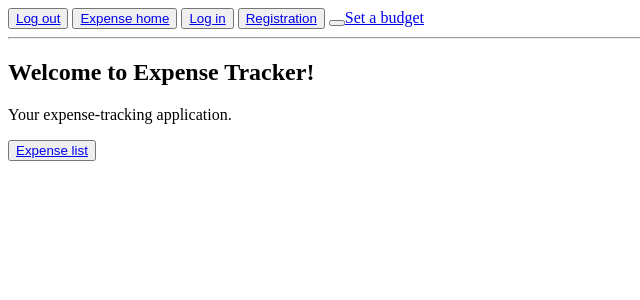
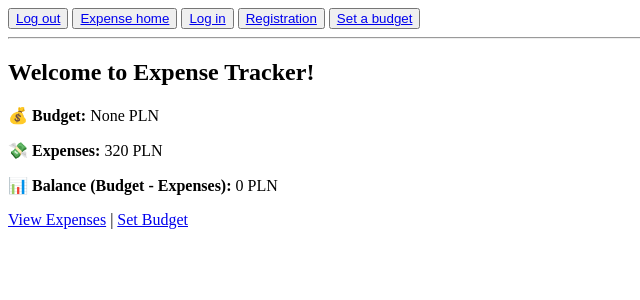
Before and after one commit to DanieloSendi/Expense-Tracker-App, a Django app: page / in a window 1280 px wide. Shown: the top 300 px of the page, without its empty margins (0-640 px from the left). Run offline with Django 5.2, Linux system fonts and the light colour scheme; a user stored in the database is signed in; data comes from the database, SQL or seed files in the repository; both versions use the stored data as it was after the commit; parts of the project's set-up code (start-up, migrations or seed data) failed here and were passed over.

Commit message:
Updated Budget display on home page

```diff
--- a/expenses/models.py
+++ b/expenses/models.py
@@ -23,6 +23,7 @@
     def __str__(self):
         return f"{self.amount} - {self.category} ({self.date})"
 
+
 @receiver(post_migrate)
 def create_default_categories(sender, **kwargs):
     if sender.name == "expenses":
@@ -37,4 +38,4 @@
     amount = models.DecimalField(max_digits=10, decimal_places=2, default=0.00)  # The amount of monthly budget
 
     def __str__(self):
-        return f"Budget {self.user.username}: {self.amount} PLN"
+        return f"Budget {self.user.username}: {self.amount}"
--- a/expenses/templates/expenses/expense_list.html
+++ b/expenses/templates/expenses/expense_list.html
@@ -1,8 +1,8 @@
-{% extends "base.html" %}
-{% block content %}
+{% extends "base.html" %} {% block content %}
 
 <h2>Your expenses</h2>
 <a href="{% url 'expense-create' %}">Add a new expense</a>
+<a href="{% url 'export-csv' %}">📥 Download the expenses (CSV)</a>
 <table border="1">
     <tr>
         <th>Category</th>
--- a/expenses/templates/expenses/home.html
+++ b/expenses/templates/expenses/home.html
@@ -1,11 +1,14 @@
-{% extends "base.html" %}
-{% block content %}
+{% extends "base.html" %} {% block content %}
 <h2>Welcome to Expense Tracker!</h2>
-<p>Your expense-tracking application.</p>
 
 {% if budget_status %}
 <p><strong>{{ budget_status }}</strong></p>
 {% endif %}
 
-<p><button><a href="{% url 'expense-list' %}">Expense list</a></button></p>
+<p><strong>💰 Budget:</strong> {{ budget }} PLN</p>
+<p><strong>💸 Expenses:</strong> {{ total_spent }} PLN</p>
+<p><strong>📊 Balance (Budget - Expenses):</strong> {{ balance }} PLN</p>
+
+<a href="{% url 'expense-list' %}">View Expenses</a> |
+<a href="{% url 'budget' %}">Set Budget</a>
 {% endblock %}
--- a/expenses/urls.py
+++ b/expenses/urls.py
@@ -1,5 +1,5 @@
 from django.urls import path
-from .views import home, expense_list, expense_create, expense_update, expense_delete, budget_view
+from .views import home, expense_list, expense_create, expense_update, expense_delete, budget_view, export_expenses_csv
 
 urlpatterns = [
     path("", home, name="expenses-home"),
@@ -8,4 +8,5 @@
     path("expenses/edit/<int:pk>/", expense_update, name="expense-update"),
     path("expenses/delete/<int:pk>/", expense_delete, name="expense-delete"),
     path("budget/", budget_view, name="budget"),
+    path("export/csv/", export_expenses_csv, name="export-csv"),
 ]
--- a/expenses/views.py
+++ b/expenses/views.py
@@ -6,13 +6,16 @@
 from django.shortcuts import get_object_or_404, redirect
 from .forms import ExpenseForm, BudgetForm
 from django.db import models
-
+import csv
+from django.http import HttpResponse
 
 @login_required
 def home(request):
     expenses = Expense.objects.filter(user=request.user)
     budget = Budget.objects.filter(user=request.user).first()
+
     total_spent = expenses.aggregate(models.Sum("amount"))["amount__sum"] or 0
+    balance = budget.amount - total_spent if budget else 0  # Obliczamy, ile jeszcze zostało w budżecie
 
     budget_status = None
     if budget:
@@ -23,15 +26,22 @@
             budget_status = "🟡 You're close to exceeding your budget!"
         else:
             budget_status = f"🟢 Used {percent_used:.2f}% of the budget."
-    return render(request, "expenses/home.html", {"expenses": expenses, "budget_status": budget_status})
 
-# Takes all the expenses of a logged-in user and sorts them descending by date.
+    return render(request, "expenses/home.html", {
+        "expenses": expenses,
+        "total_spent": total_spent,
+        "budget": budget.amount if budget else None,
+        "balance": balance,
+        "budget_status": budget_status
+    })
+
+# Takes all the expenses of a logged-in user and sorts them descending by date
 @login_required
 def expense_list(request):
     expenses = Expense.objects.filter(user=request.user).order_by("-date")
     return render(request, "expenses/expense_list.html", {"expenses": expenses})
 
-# Creates a new expense and assigns it to the currently logged-in user.
+# Creates a new expense and assigns it to the currently logged-in user
 @login_required
 def expense_create(request):
     if request.method == "POST":
@@ -45,7 +55,7 @@
         form = ExpenseForm()
     return render(request, "expenses/expense_form.html", {"form": form})
 
-# It retrieves the expense from the database and allows you to edit it.
+# It retrieves the expense from the database and allows you to edit it
 @login_required
 def expense_update(request, pk):
     expense = get_object_or_404(Expense, pk=pk, user=request.user)
@@ -58,7 +68,7 @@
         form = ExpenseForm(instance=expense)
     return render(request, "expenses/expense_form.html", {"form": form})
 
-# Deletes the expense only if the user confirms it.
+# Deletes the expense only if the user confirms it
 @login_required
 def expense_delete(request, pk):
     expense = get_object_or_404(Expense, pk=pk, user=request.user)
@@ -66,7 +76,6 @@
         expense.delete()
         return redirect("expense-list")
     return render(request, "expenses/expense_confirm_delete.html", {"expense": expense})
-
 
 @login_required
 def budget_view(request):
@@ -79,3 +88,18 @@
     else:
         form = BudgetForm(instance=budget)
     return render(request, "expenses/budget_form.html", {"form": form})
+
+@login_required
+def export_expenses_csv(request):
+    """Exports user's expenses to CSV file."""
+    response = HttpResponse(content_type="text/csv")
+    response["Content-Disposition"] = 'attachment; filename="expenses.csv"'
+
+    writer = csv.writer(response)
+    writer.writerow(["Category", "Amount", "Date", "Description"])
+
+    expenses = Expense.objects.filter(user=request.user).order_by("-date")
+    for expense in expenses:
+        writer.writerow([expense.category, expense.amount, expense.date, expense.description])
+
+    return response
--- a/templates/base.html
+++ b/templates/base.html
@@ -15,7 +15,7 @@
     <button><a href="{% url 'expenses-home' %}">Expense home</a></button>
     <button><a href="{% url 'login' %}">Log in</a></button>
     <button><a href="{% url 'register' %}">Registration</a></button>
-    <button></button><a href="{% url 'budget' %}">Set a budget</a></button>
+    <button><a href="{% url 'budget' %}">Set a budget</a></button>
     {% else %}
     <button><a href="{% url 'login' %}">Log in</a></button> |
     <button><a href="{% url 'register' %}">Registration</a></button>
```
Also changed, not shown: db.sqlite3, expenses/forms.py (line endings or trailing spaces), expenses/migrations/0004_income.py (added), expenses/migrations/0005_delete_income.py (added).
